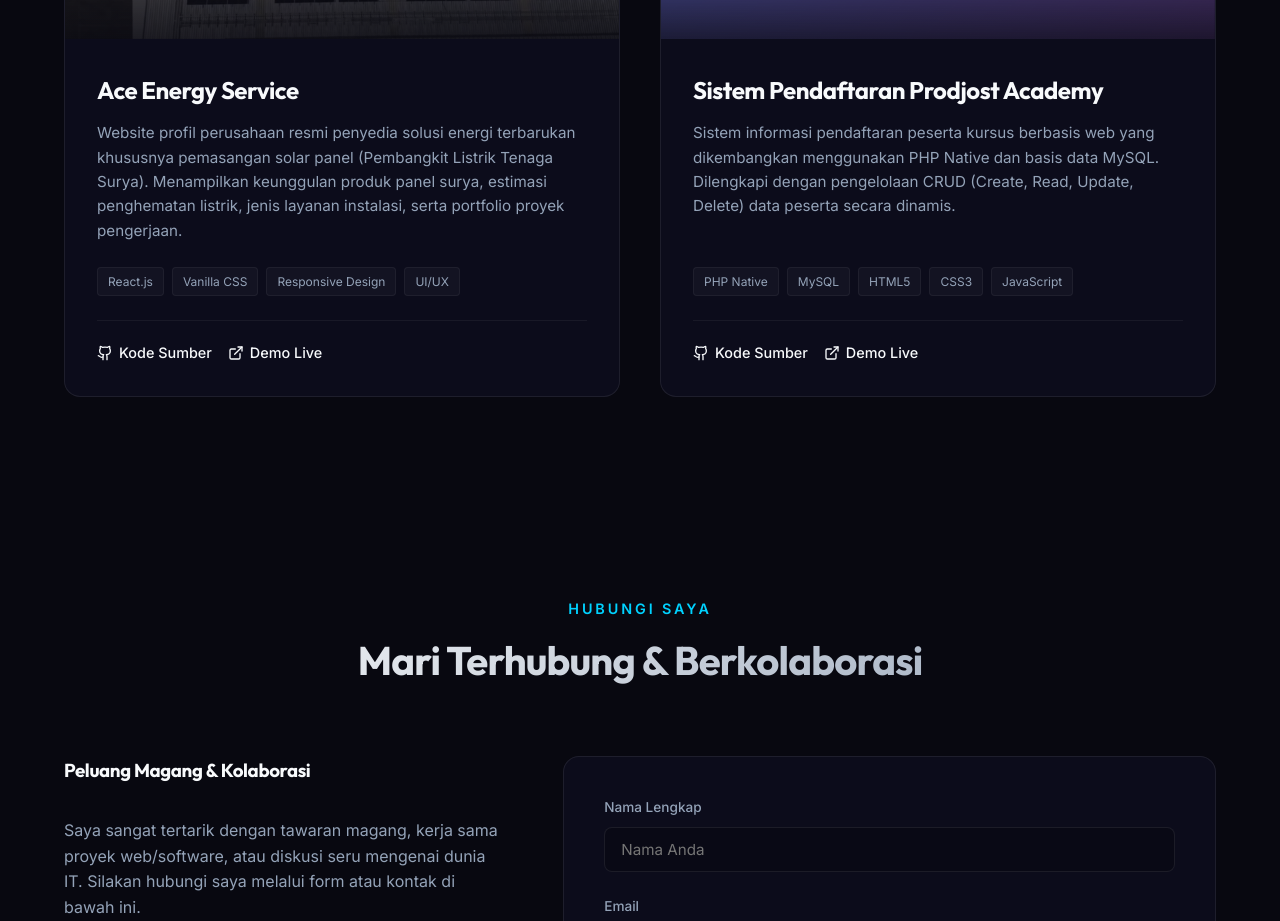
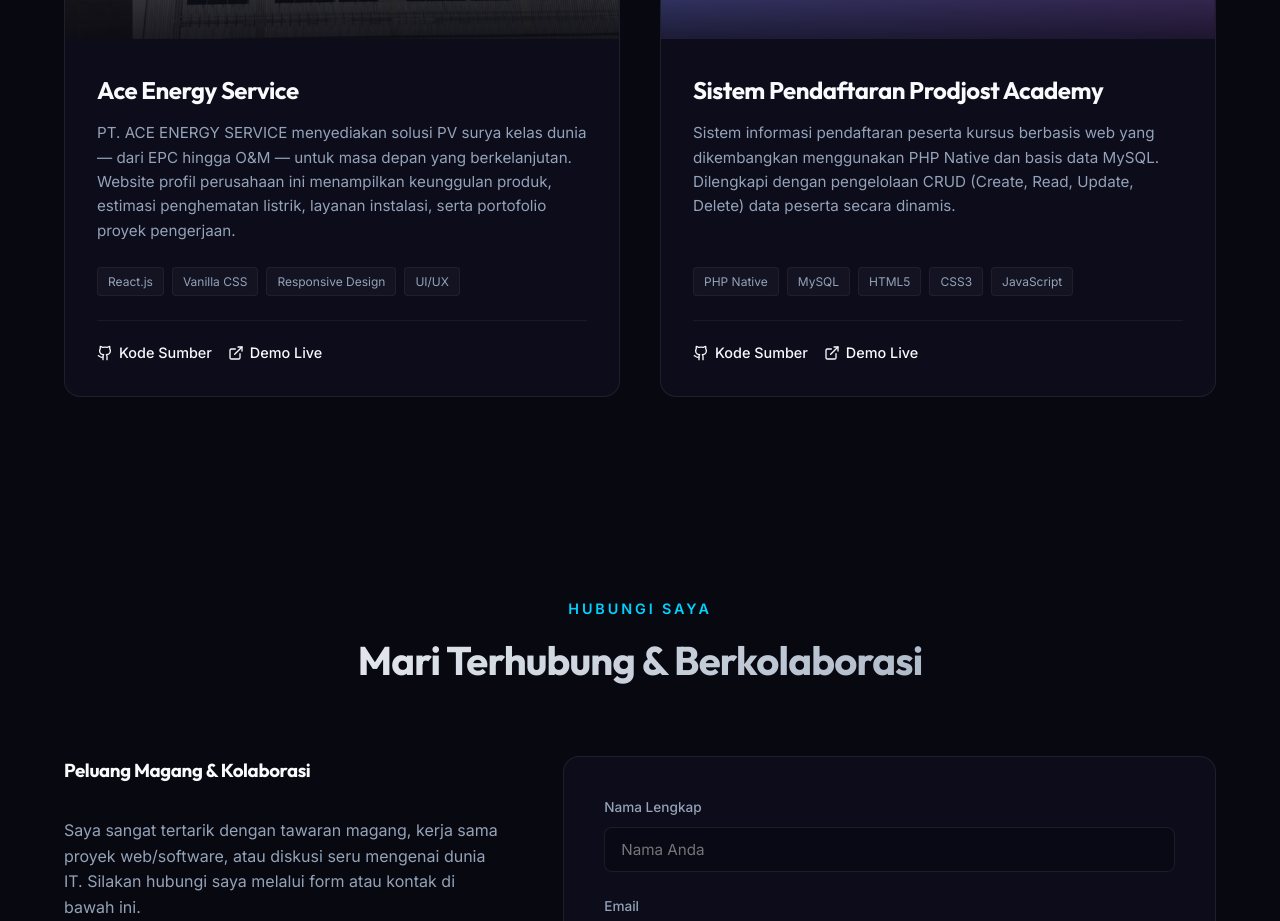
Before and after one commit to adayy-iklil/porto, a React (Vite) app: page / in a window 1280 px wide. Shown: the part 2940-3861 px from the top of the page. Built offline with nearby package versions, Linux system fonts and the light colour scheme.

Commit message:
feat: add Projects component to display project portfolio cards

```diff
--- a/src/components/Projects.jsx
+++ b/src/components/Projects.jsx
@@ -24,12 +24,11 @@
   const projectsList = [
     {
       title: 'Ace Energy Service',
-      desc: 'Website profil perusahaan resmi penyedia solusi energi terbarukan khususnya pemasangan solar panel (Pembangkit Listrik Tenaga Surya). Menampilkan keunggulan produk panel surya, estimasi penghematan listrik, jenis layanan instalasi, serta portfolio proyek pengerjaan.',
+      desc: 'PT. ACE ENERGY SERVICE menyediakan solusi PV surya kelas dunia — dari EPC hingga O&M — untuk masa depan yang berkelanjutan. Website profil perusahaan ini menampilkan keunggulan produk, estimasi penghematan listrik, layanan instalasi, serta portofolio proyek pengerjaan.',
       tech: ['React.js', 'Vanilla CSS', 'Responsive Design', 'UI/UX'],
       type: 'Company Profile',
       icon: <Globe size={40} style={{ color: 'var(--accent-blue)' }} />,
       image: '/ace.png',
-      github: '#',
       demo: 'https://aceenergyservice.com'
     },
     {
@@ -39,7 +38,6 @@
       type: 'Web Application',
       icon: <Cpu size={40} style={{ color: 'var(--accent-pink)' }} />,
       image: '/prodjost.png',
-      github: '#',
       demo: 'https://prodjostlearning.xo.je/'
     }
   ];
```
